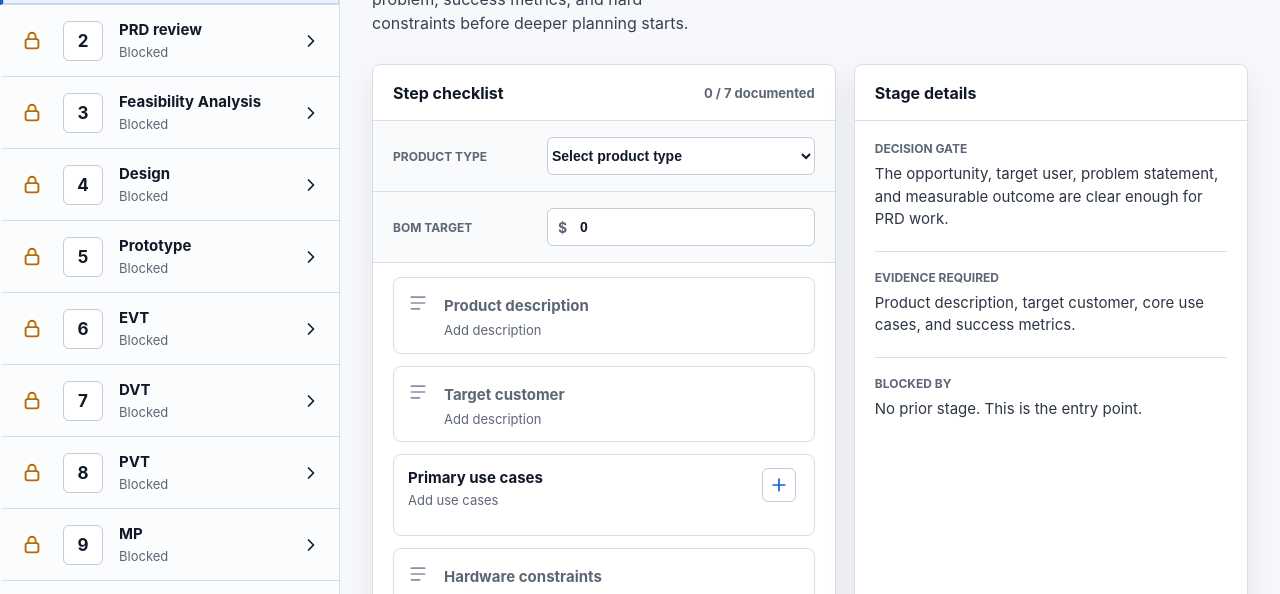
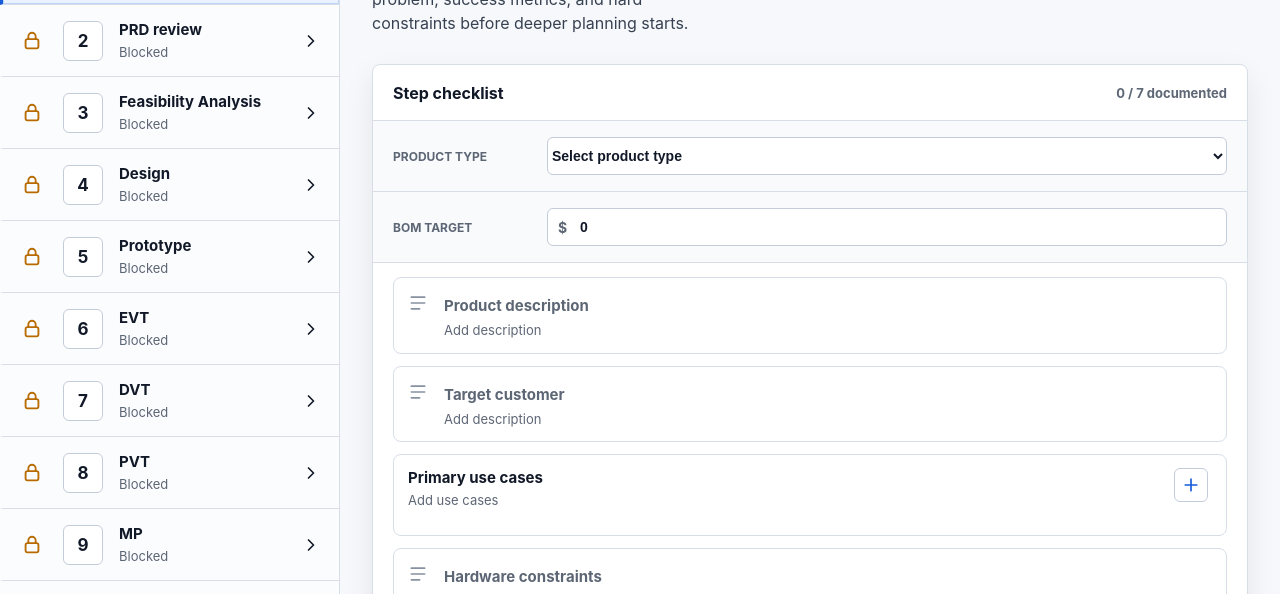
Before and after one commit to jethao/makeflow, a website: page index.html in a window 1280 px wide. Both pictures are taken after a click on the button 640 px from the left and 432 px from the top of the page. Shown: the part 186-780 px from the top of the page. Drawn offline with Linux system fonts and the light colour scheme.

Commit message:
Remove stage details view (#15)

```diff
--- a/app.js
+++ b/app.js
@@ -137,9 +137,6 @@ const productTypeSelect = document.querySelector("#productTypeSelect");
 const bomTargetInput = document.querySelector("#bomTargetInput");
 const checklist = document.querySelector("#checklist");
 const checklistCount = document.querySelector("#checklistCount");
-const gateText = document.querySelector("#gateText");
-const evidenceText = document.querySelector("#evidenceText");
-const blockedByText = document.querySelector("#blockedByText");
 const notesInput = document.querySelector("#notesInput");
 const saveState = document.querySelector("#saveState");
 const completionHint = document.querySelector("#completionHint");
@@ -345,9 +342,6 @@ function renderDetails() {
   stageDateInput.disabled = status === "locked";
   stageDateInput.setAttribute("aria-label", `${stage.name} target date`);
   stageDeliverable.textContent = stage.deliverable;
-  gateText.textContent = stage.gate;
-  evidenceText.textContent = stage.evidence;
-  blockedByText.textContent = selectedIndex === 0 ? "No prior stage. This is the entry point." : stages[selectedIndex - 1].name;
   productTypeSelect.value = product.productType;
   productTypeSelect.disabled = status === "locked";
   bomTargetInput.value = product.bomTarget;
--- a/index.html
+++ b/index.html
@@ -102,25 +102,6 @@
               <ul id="checklist" class="checklist"></ul>
             </section>
 
-            <section class="work-card">
-              <div class="section-heading">
-                <h3>Stage details</h3>
-              </div>
-              <dl class="detail-list">
-                <div>
-                  <dt>Decision gate</dt>
-                  <dd id="gateText"></dd>
-                </div>
-                <div>
-                  <dt>Evidence required</dt>
-                  <dd id="evidenceText"></dd>
-                </div>
-                <div>
-                  <dt>Blocked by</dt>
-                  <dd id="blockedByText"></dd>
-                </div>
-              </dl>
-            </section>
           </div>
 
           <div class="notes-row">
--- a/styles.css
+++ b/styles.css
@@ -507,7 +507,6 @@ svg {
 
 .meta-grid span,
 .meta-grid label,
-.detail-list dt,
 .notes-row label {
   display: block;
   color: var(--muted);
@@ -549,7 +548,7 @@ svg {
 
 .content-grid {
   display: grid;
-  grid-template-columns: minmax(0, 1fr) minmax(360px, 0.85fr);
+  grid-template-columns: 1fr;
   gap: 18px;
 }
 
@@ -817,24 +816,6 @@ svg {
   color: var(--muted);
   font-size: 13px;
   line-height: 1.45;
-}
-
-.detail-list {
-  margin: 0;
-  padding: 20px;
-}
-
-.detail-list div + div {
-  margin-top: 20px;
-  padding-top: 18px;
-  border-top: 1px solid var(--line);
-}
-
-.detail-list dd {
-  margin: 7px 0 0;
-  color: #2d3645;
-  font-size: 15px;
-  line-height: 1.5;
 }
 
 .notes-row {
```
